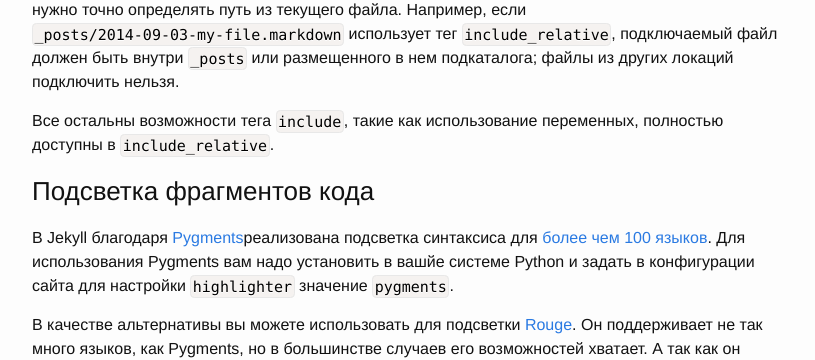
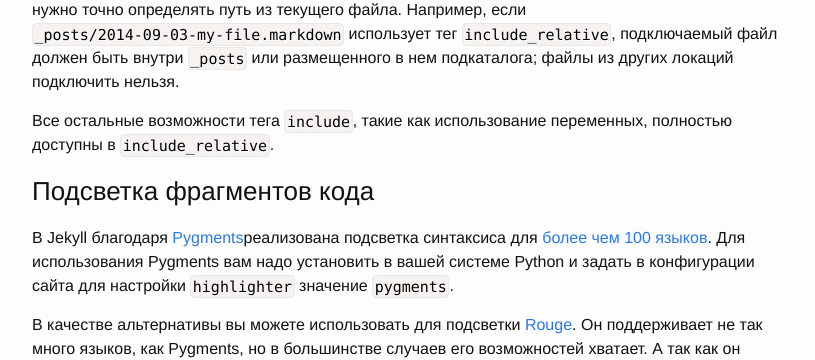
Before and after one commit to prgssr/prgssr.github.io, a Jekyll site: the page built from _documentation/17_templates.markdown, in a window 1280 px wide and 1400 px high, scrolled down 2744 px. Shown: the part 148-508 px from the top of the window, without its empty margins (138-953 px from the left). Built offline with Jekyll 4.4.1, drawn with Linux system fonts in a browser that asks for light colours; some of the changed text lies outside the part shown.

Commit message:
typo errors fix -17

````diff
--- a/_documentation/17_templates.markdown
+++ b/_documentation/17_templates.markdown
@@ -81,11 +81,11 @@
 
 В данном случае вам не обязательно держать подключаемый фрагмент в каталоге `_includes`, но нужно точно определять  путь из текущего файла. Например, если `_posts/2014-09-03-my-file.markdown` использует тег `include_relative`, подключаемый файл должен быть внутри `_posts` или размещенного в нем подкаталога; файлы из других локаций подключить нельзя.
 
-Все остальны возможности тега `include`, такие как использование переменных, полностью  доступны в `include_relative`.
+Все остальные возможности тега `include`, такие как использование переменных, полностью  доступны в `include_relative`.
 
 ### Подсветка фрагментов кода
 
-В Jekyll благодаря [Pygments](http://pygments.org/)реализована подсветка синтаксиса для [более чем 100 языков](http://pygments.org/languages/). Для использования Pygments вам надо установить в вашйе системе Python  и задать в конфигурации сайта для настройки `highlighter` значение `pygments`.
+В Jekyll благодаря [Pygments](http://pygments.org/)реализована подсветка синтаксиса для [более чем 100 языков](http://pygments.org/languages/). Для использования Pygments вам надо установить в вашей системе Python  и задать в конфигурации сайта для настройки `highlighter` значение `pygments`.
 
 В качестве альтернативы вы можете использовать для подсветки [ Rouge](https://github.com/jayferd/rouge). Он поддерживает не так много языков, как Pygments, но в большинстве случаев его возможностей хватает. А так как он написан на Ruby, вам не нужно устанавливать Python.
 
@@ -149,7 +149,7 @@
 
 ### Gist
 
-Вы можете использовать тег `gist` для подключения гистов с GitHub, он работает с публичными и секретными гистами
+Вы можете использовать тег `gist` для подключения гистов с GitHub, он работает с публичными и секретными гистами:
 
 {% raw %}
 ```handlebars
````
Also changed, not shown: other parts of _documentation/17_templates.markdown (+1 -1 lines).
